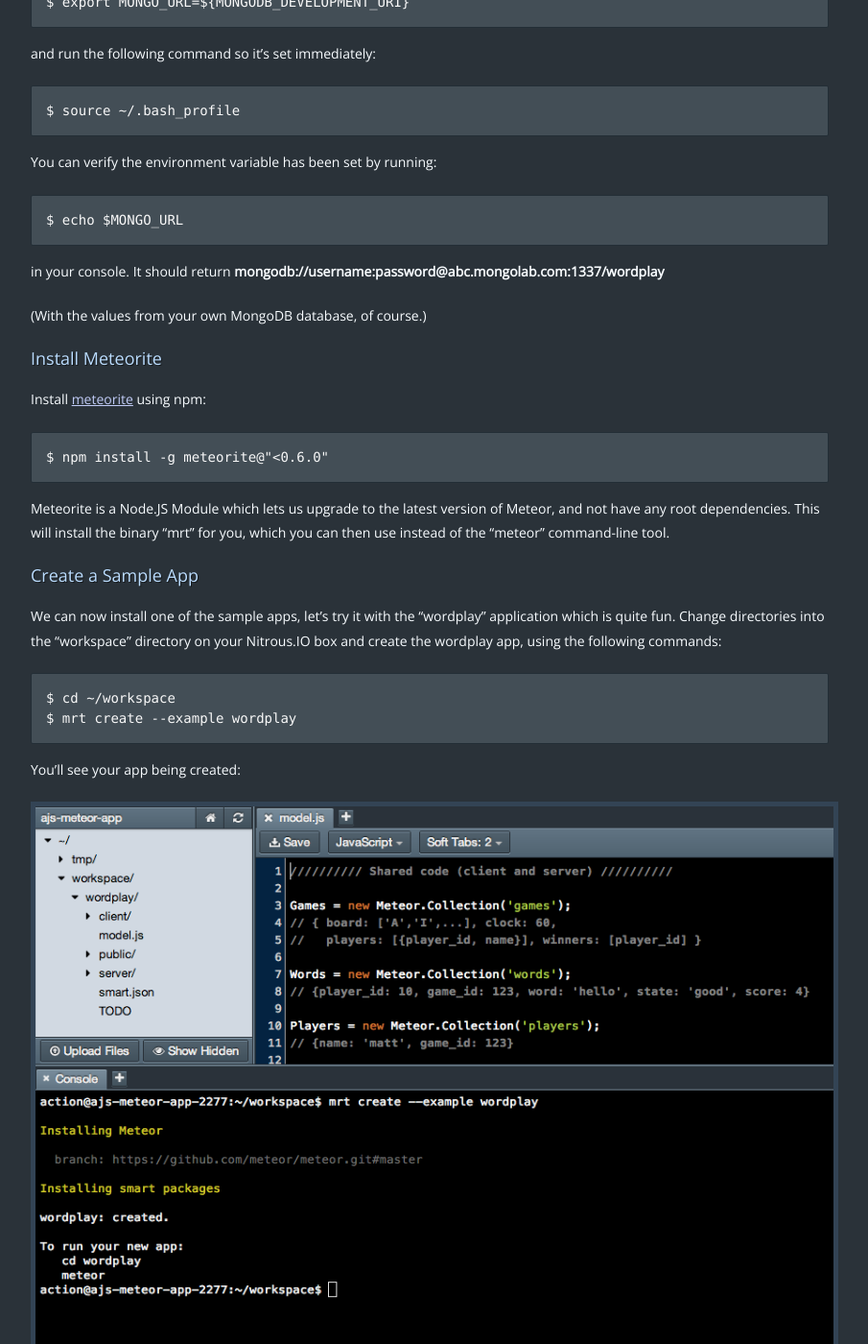
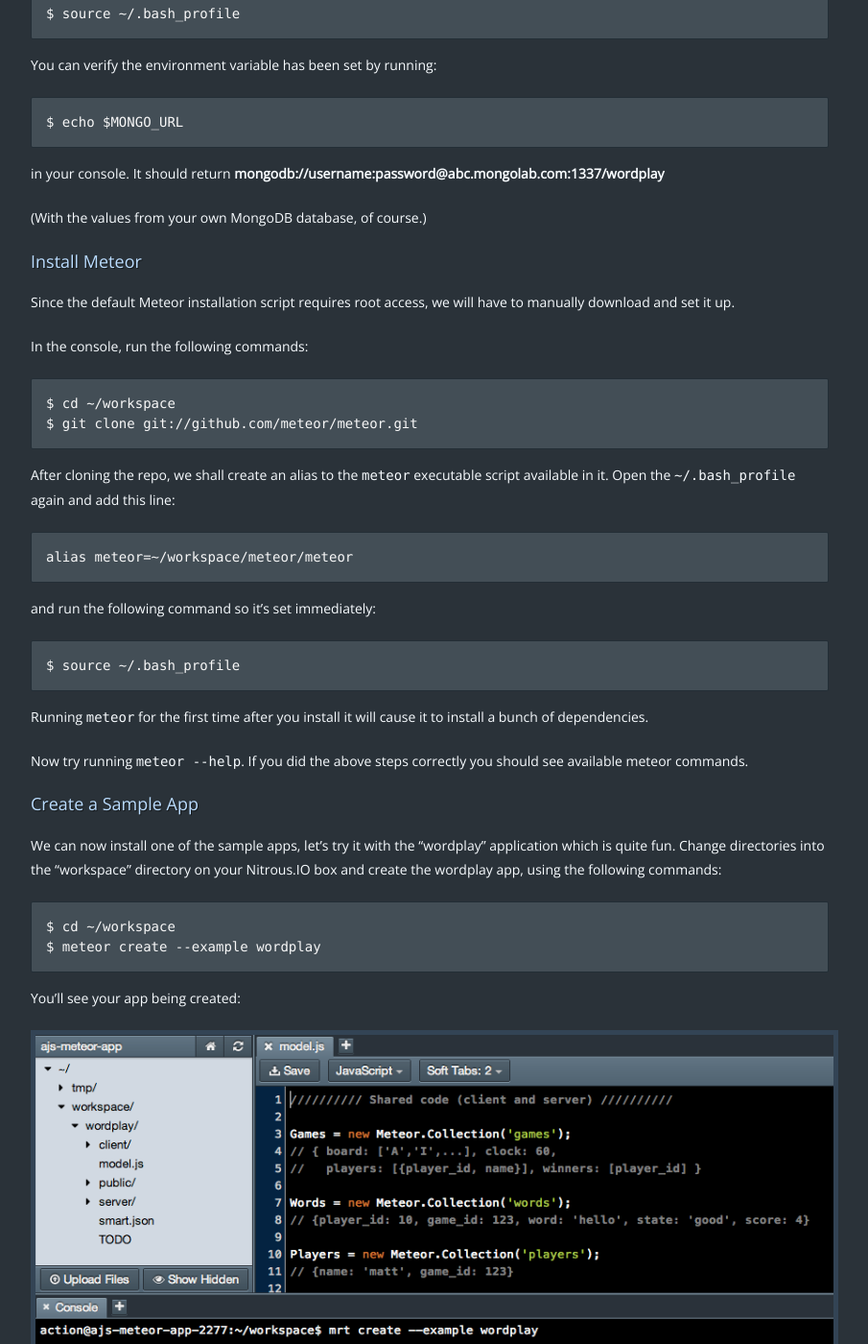
Before and after one commit to koheishingai/blog, a Jekyll site: the page built from _posts/2013-02-21-build-meteor-apps-in-the-browser-with-actionio-and-mongolab.md, in a window 1280 px wide and 1400 px high, scrolled down 1317 px. Shown: the whole window at 96% size, without its empty margins (192-1097 px from the left). Built offline with Jekyll 4.4.1, drawn with Linux system fonts in a browser that asks for light colours; nearby versions of some CDN libraries; Markdown is read by kramdown in place of the engine named in the settings; comment, search, counter and statistics services are not loaded; some of the changed text lies outside the part shown.

Commit message:
updated Meteor post to use Meteor directly instead of using Meteorite

```diff
--- a/_posts/2013-02-21-build-meteor-apps-in-the-browser-with-actionio-and-mongolab.md
+++ b/_posts/2013-02-21-build-meteor-apps-in-the-browser-with-actionio-and-mongolab.md
@@ -3,13 +3,11 @@
 title: Build Meteor apps in the browser with Nitrous.IO and MongoLab
 ---
 
-<p class="note">Update: This guide uses <a href="https://github.com/oortcloud/meteorite")>meteorite</a> to install Meteor and only works with versions of meteorite older than 0.6.0. We have updated this guide accordingly.</p>
-
 [Meteor](http://meteor.com) is the new kid on the block that lets you quickly build web applications and host them effortlessly on meteor's servers. Meteor comes bundled with MongoDB which it uses at it's de-facto datastore. While the Meteor guys have done a great job with the installation process, developers might still be wary of polluting their local dev environments with another platform. This is where Nitrous.IO can help.
 
 ###  Look Ma, No Root
 
-Unfortunately, the Meteor installation process on Linux requires root access (not available on our [free plan](https://www.nitrous.io/pricing)), as well as the installation of a MongoDB server on your machine.
+Unfortunately, the default Meteor installation process on Linux requires root access (not available on our [free plan](https://www.nitrous.io/pricing)), as well as the installation of a MongoDB server on your machine.
 
 This post will demonstrate how to setup meteor without root access and how to setup a free MongoDB instance from the great [MongoLab](http://mongolab.com) service, all from your favorite internet browser.
 
@@ -55,22 +53,34 @@
 
 (With the values from your own MongoDB database, of course.)
 
-### Install Meteorite
+### Install Meteor
 
+Since the default Meteor installation script requires root access, we will have to manually download and set it up.
 
-Install [meteorite](https://npmjs.org/package/meteorite) using npm:
+In the console, run the following commands:
 
-    $ npm install -g meteorite@"<0.6.0"
+    $ cd ~/workspace
+    $ git clone git://github.com/meteor/meteor.git
 
-Meteorite is a Node.JS Module which lets us upgrade to the latest version of Meteor, and not have any root dependencies.
-This will install the binary "mrt" for you, which you can then use instead of the "meteor" command-line tool.
+After cloning the repo, we shall create an alias to the `meteor` executable script available in it. Open the `~/.bash_profile` again and add this line:
+
+    alias meteor=~/workspace/meteor/meteor
+
+and run the following command so it's set immediately:
+
+    $ source ~/.bash_profile
+
+Running `meteor` for the first time after you install it will cause it
+to install a bunch of dependencies.
+
+Now try running `meteor --help`. If you did the above steps correctly you should see available meteor commands.
 
 ### Create a Sample App
 
 We can now install one of the sample apps, let's try it with the "wordplay" application which is quite fun. Change directories into the "workspace" directory on your Nitrous.IO box and create the wordplay app, using the following commands:
 
     $ cd ~/workspace
-    $ mrt create --example wordplay
+    $ meteor create --example wordplay
 
 You'll see your app being created:
 
@@ -81,7 +91,7 @@
 Now that we have successfully created the wordplay application, it's your turn to see it work. Change directory to the wordplay app and run mrt:
 
     $ cd ~/workspace/wordplay
-    $ mrt
+    $ meteor
 
 If all goes well, you will see the app running on **http://localhost:3000**.
 
@@ -98,7 +108,7 @@
 Deploying to meteor.com is incredibly simple, just run:
 
     $ cd ~/workspace/wordplay
-    $ mrt deploy ajs-wordplay.meteor.com
+    $ meteor deploy ajs-wordplay.meteor.com
 
 <p class="alert">Change the name of your deploy target so that it doesn't clash with ours!</p>
 
```
